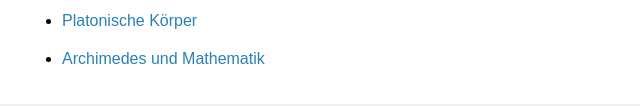
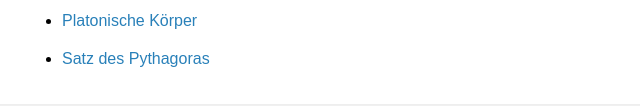
Before and after one commit to blackwhitechess2010-collab/Mathe-quellen, a plain HTML site: page index.html in a window 1280 px wide. Shown: the part 754-860 px from the top of the page, 178-818 px from the left. Drawn offline with Linux system fonts and the light colour scheme.

Commit message:
Update index.html

```diff
--- a/index.html
+++ b/index.html
@@ -60,7 +60,7 @@
             <li><a href="https://www.superprof.de/blog/archimedes-und-die-mathematik/" target="_blank">Archimedes und Mathematik</a></li>
             <li><a href="https://en.wikipedia.org/wiki/Archimedean_spiral#/media/File:Archimedean_spiral.svg" target="_blank">Archimedes und Mathematik</a></li>
             <li><a href="https://www.schuelerhilfe.de/online-lernen/1-mathematik/441-geometrische-koerper" target="_blank">Platonische Körper</a></li>
-            <li><a href="https://de.serlo.org/mathe/1515/satz-des-pythagoras" target="_blank">Archimedes und Mathematik</a></li>
+            <li><a href="https://de.serlo.org/mathe/1515/satz-des-pythagoras" target="_blank">Satz des Pythagoras</a></li>
         </ul>
     </div>
 </body>
```
